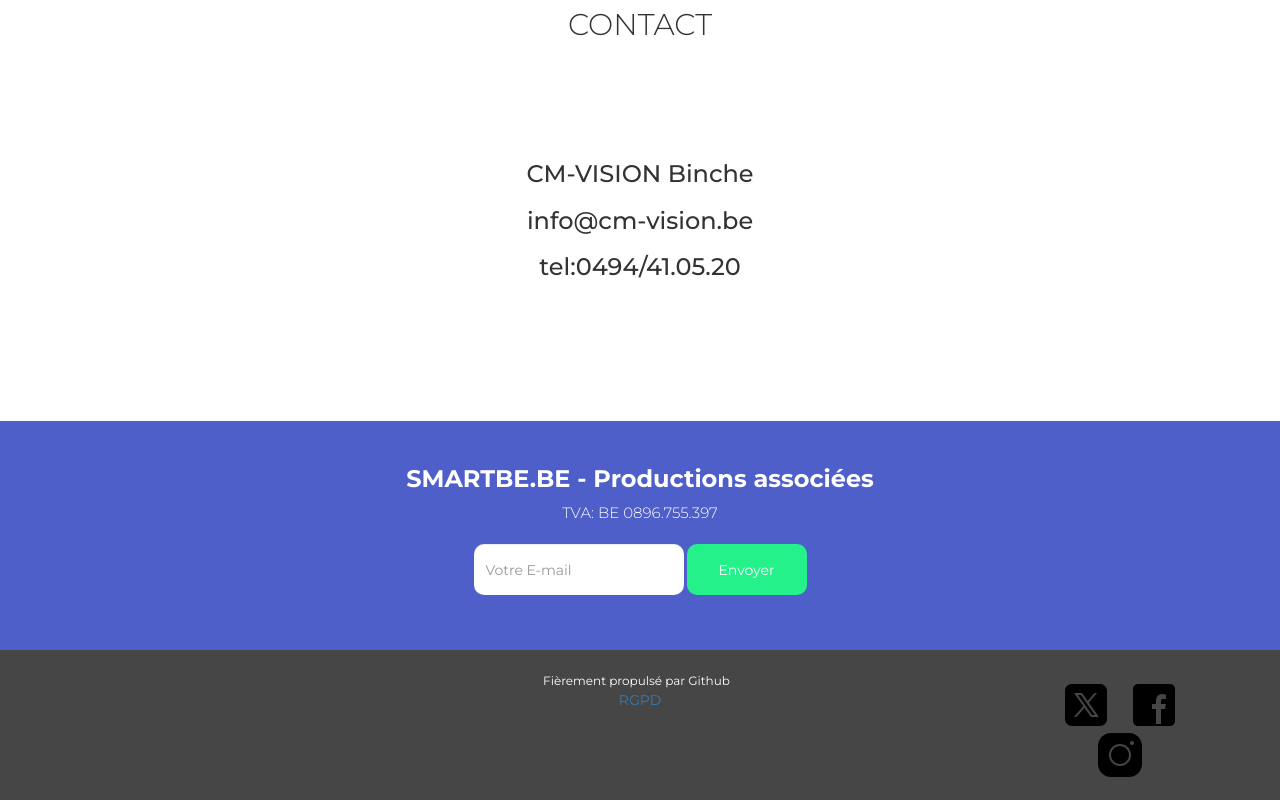
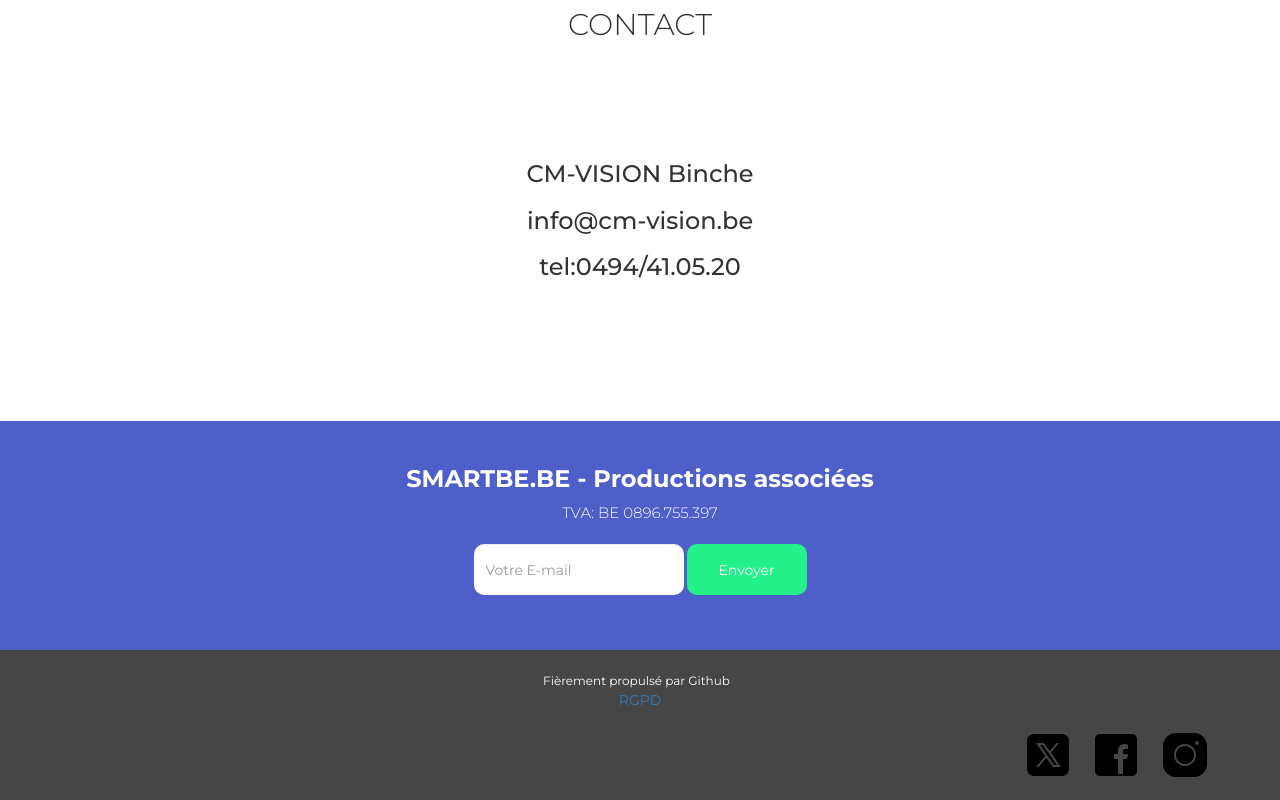
Before and after one commit to gydee72/cm-vision, a plain HTML site: page index.html in a window 1280 px wide. Shown: the part 3309-4109 px from the top of the page. Drawn offline with nearby package versions, Linux system fonts and the light colour scheme.

Commit message:
Update index.html

```diff
--- a/index.html
+++ b/index.html
@@ -323,7 +323,7 @@
             </div>
             <!--webscope-->
 
-            <div class="col-sm-2">
+            <div class="col-lm-2">
                 <div class="social-links">
                     <a href="#"> <img class="social-link" src="assets/images/icons8-x.svg" alt="logo x"/> </a>
                     <a href="#"> <img class="social-link" src="assets/images/icons8-facebook.svg" alt="logo facebook"/> </a>
```
